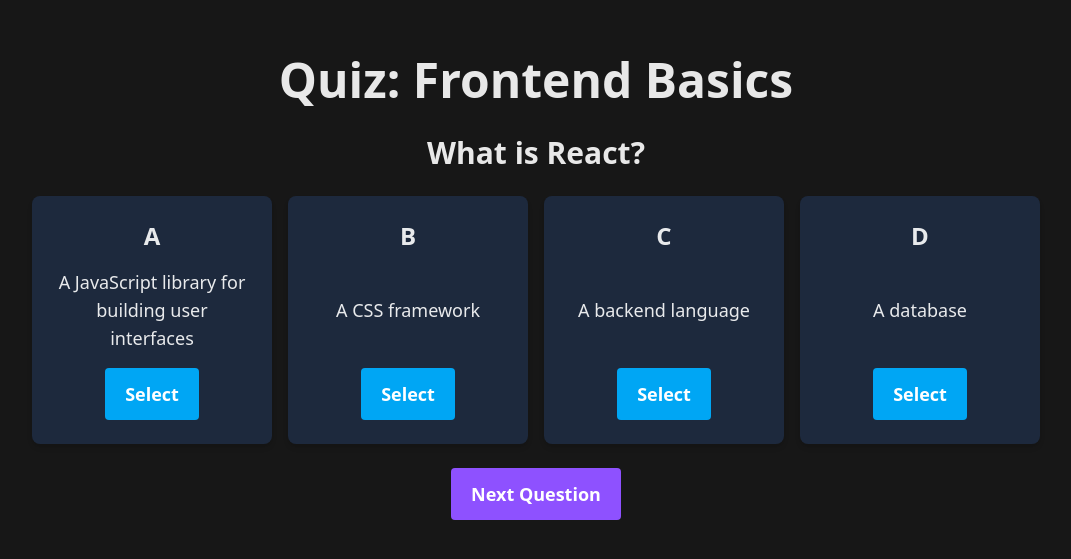
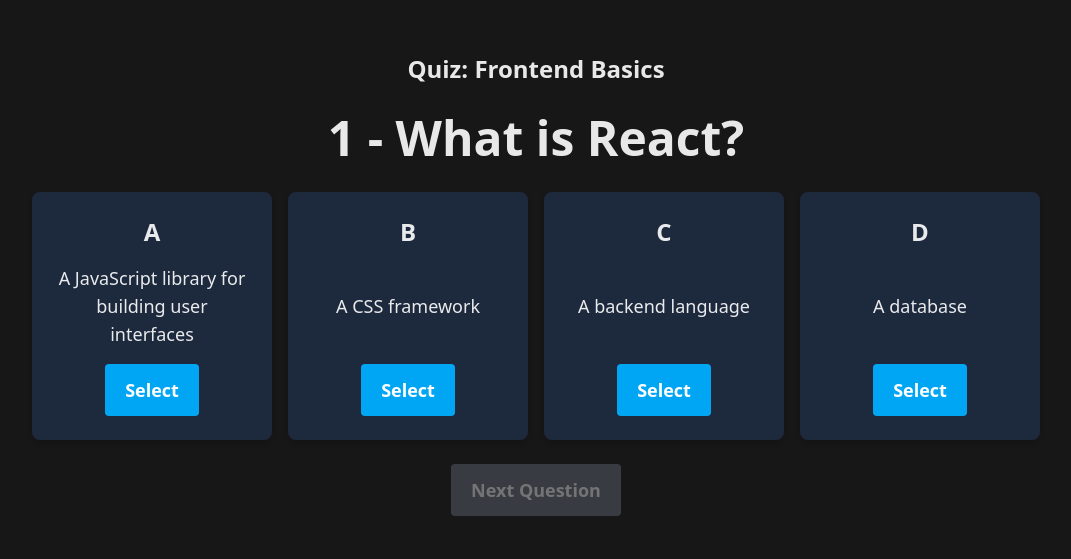
Before and after one commit to BasPagie/huddle-quiz-app, a React (Vite) app: page /play-quiz in a window 1280 px wide. Shown: the part 115-674 px from the top of the page, without its empty margins (104-1175 px from the left). Built offline with nearby package versions, Linux system fonts and the light colour scheme.

Commit message:
Enhance Button and Card components with disabled state; update PlayQuiz page for question navigation and results display; add Results page.

```diff
--- a/src/components/Button.tsx
+++ b/src/components/Button.tsx
@@ -1,21 +1,28 @@
 interface ButtonProps {
   copy: string;
   variant?: "primary" | "secondary" | "success" | "danger";
+  disabled?: boolean;
   onClick?: () => void;
 }
 
 const variantStyles = {
-  primary: "bg-violet-500 hover:bg-violet-600",
-  secondary: "bg-sky-500 hover:bg-sky-600",
-  success: "bg-green-500 hover:bg-green-600",
-  danger: "bg-red-500 hover:bg-red-600",
+  primary: "enabled:bg-violet-500 enabled:hover:bg-violet-600",
+  secondary: "enabled:bg-sky-500 enabled:hover:bg-sky-600",
+  success: "enabled:bg-green-500 enabled:hover:bg-green-600",
+  danger: "enabled:bg-red-500 enabled:hover:bg-red-600",
 } as const;
 
-const Button = ({ copy, variant = "primary", onClick }: ButtonProps) => {
+const Button = ({
+  copy,
+  variant = "primary",
+  disabled = false,
+  onClick,
+}: ButtonProps) => {
   return (
     <button
       onClick={onClick}
-      className={`cursor-pointer ${variantStyles[variant]} text-white text-lg font-bold py-3 px-5 rounded transition-colors duration-250`}
+      className={`cursor-pointer ${variantStyles[variant]} disabled:bg-gray-500 disabled:opacity-40 disabled:cursor-not-allowed text-white text-lg font-bold py-3 px-5 rounded transition-colors duration-250`}
+      disabled={disabled}
     >
       {copy}
     </button>
--- a/src/components/Card.tsx
+++ b/src/components/Card.tsx
@@ -3,9 +3,11 @@ import Button from "./Button";
 interface CardProps {
   title: string;
   copy?: string;
+  buttonCopy?: string;
   image?: string;
+  isCorrectAnswer?: boolean;
   isSelected?: boolean;
-  buttonCopy?: string;
+  disabled?: boolean;
   onSelect?: () => void;
 }
 
@@ -13,15 +15,25 @@ const Card = ({
   title,
   copy,
   image,
+  isCorrectAnswer,
   isSelected,
   buttonCopy,
+  disabled,
   onSelect,
 }: CardProps) => {
+  let buttonStyling = "bg-slate-800";
+
+  if (isSelected && isCorrectAnswer) {
+    buttonStyling = "bg-green-900";
+  } else if (isSelected && !isCorrectAnswer) {
+    buttonStyling = "bg-red-900";
+  } else if (!isSelected && isCorrectAnswer && disabled) {
+    buttonStyling = "bg-green-900";
+  }
+
   return (
     <div
-      className={`option ${
-        isSelected ? "bg-green-900" : "bg-slate-800"
-      } p-6 rounded-lg shadow-md w-60 gap-4 flex flex-col items-center justify-between`}
+      className={`option ${buttonStyling} p-6 rounded-lg shadow-md w-60 gap-4 flex flex-col items-center justify-between`}
     >
       <h2 className="text-2xl font-semibold">{title}</h2>
       <p className="text-lg font-normal">{copy}</p>
@@ -30,6 +42,7 @@ const Card = ({
       <Button
         copy={buttonCopy || "Select"}
         variant="secondary"
+        disabled={disabled}
         onClick={onSelect}
       />
     </div>
--- a/src/data/sampleQuiz.ts
+++ b/src/data/sampleQuiz.ts
@@ -3,13 +3,13 @@ import type { Quiz } from "../types/Quiz.ts";
 
 const sampleQuizzes: Quiz[] = [
   {
-    id: "quiz-1",
+    id: "1",
     title: "Frontend Basics",
     userId: "user-123",
     userName: "Bas",
     questions: [
       {
-        id: "q1",
+        id: "1",
         text: "What is React?",
         options: [
           "A JavaScript library for building user interfaces",
@@ -20,7 +20,7 @@ const sampleQuizzes: Quiz[] = [
         correctOptionIndex: 0,
       },
       {
-        id: "q2",
+        id: "2",
         text: "What does JSX stand for?",
         options: [
           "JavaScript XML",
@@ -33,13 +33,13 @@ const sampleQuizzes: Quiz[] = [
     ],
   },
   {
-    id: "quiz-2",
+    id: "2",
     title: "JavaScript Fundamentals",
     userId: "user-456",
     userName: "Alice",
     questions: [
       {
-        id: "q1",
+        id: "1",
         text: "Which of the following is a primitive data type in JavaScript?",
         options: [
           "String",
@@ -50,7 +50,7 @@ const sampleQuizzes: Quiz[] = [
         correctOptionIndex: 0,
       },
       {
-        id: "q2",
+        id: "2",
         text: "What is the output of 'typeof null' in JavaScript?",
         options: [
           "'null'",
--- a/src/pages/PlayQuiz.tsx
+++ b/src/pages/PlayQuiz.tsx
@@ -1,4 +1,3 @@
-import { Link } from "react-router-dom";
 // import cardImage from "../assets/react.svg";
 import Button from "../components/Button";
 import Card from "../components/Card";
@@ -6,35 +5,61 @@ import Quiz from "../data/sampleQuiz.ts";
 import { useState } from "react";
 
 const PlayQuiz = () => {
-  const [selectedAnswer, setSelectedAnswer] = useState(99);
+  const [currentQuestionIndex, setCurrentQuestionIndex] = useState<
+    number | null
+  >(0);
+  const [selectedAnswer, setSelectedAnswer] = useState<number | null>(null);
 
   return (
     <div className="min-h-screen flex items-center justify-center bg-neutral-900 text-white/90">
       <div className="max-w-screen-xl lg:wi mx-auto p-8 text-center flex flex-col gap-6">
-        <h1 className="text-5xl font-bold leading-tight">
+        <h1 className="text-2xl font-bold leading-tight">
           Quiz: {Quiz[0].title}
         </h1>
-        <h2 className="text-3xl font-bold leading-tight">
-          {Quiz[0].questions[0].text}
+        <h2 className="text-5xl font-bold leading-tight">
+          {Quiz[0].questions[currentQuestionIndex!].id} -{" "}
+          {Quiz[0].questions[currentQuestionIndex!].text}
         </h2>
         <div className="px-3 flex justify-center gap-4 flex-wrap">
-          {Quiz[0].questions[0].options.map((option, index) => (
+          {Quiz[0].questions[currentQuestionIndex!].options.map(
+            (option, index) => (
               <Card
                 key={index}
                 title={String.fromCharCode(65 + index)}
                 copy={option}
+                isCorrectAnswer={
+                  Quiz[0].questions[currentQuestionIndex!]
+                    .correctOptionIndex === index
+                }
                 isSelected={selectedAnswer === index}
+                disabled={selectedAnswer !== null}
                 onSelect={() => {
                   setSelectedAnswer(index);
                 }}
               />
-          ))}
+            )
+          )}
         </div>
 
         <div className="px-3 gap-4 flex justify-center">
-          <Link to="/">
-            <Button copy="Next Question" variant="primary" />
-          </Link>
+          <Button
+            copy={
+              currentQuestionIndex !== null &&
+              currentQuestionIndex < Quiz[0].questions.length - 1
+                ? "Next Question"
+                : "View Results"
+            }
+            variant="primary"
+            disabled={selectedAnswer === null}
+            onClick={() => {
+              setSelectedAnswer(null);
+              setCurrentQuestionIndex((prevIndex) =>
+                prevIndex !== null && prevIndex < Quiz[0].questions.length - 1
+                  ? prevIndex + 1
+                  : null
+              );
+            }}
+          />
         </div>
       </div>
     </div>
```
Also changed, not shown: src/pages/Results.tsx (added). Lines whose indentation alone changed are shown as unchanged.
